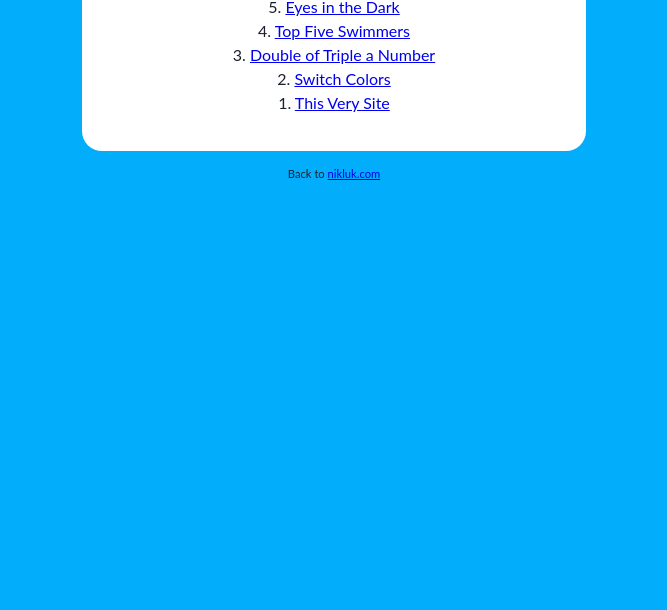
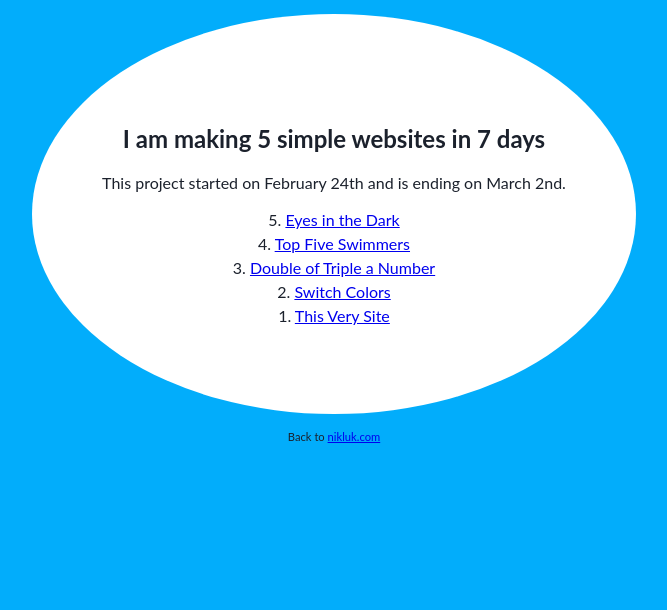
Before and after one commit to nfluk/portfolio_origin, a plain HTML site: page fiveProjects.html in a window 1280 px wide. Shown: the part 206-816 px from the top of the page, without its empty margins (306-973 px from the left). Drawn offline with Linux system fonts and the light colour scheme.

Commit message:
added vh to flex and some paddings

```diff
--- a/fiveProjects.css
+++ b/fiveProjects.css
@@ -10,12 +10,14 @@ body {
   display: flex;
   justify-content: center;
   align-items: center;
+  height: 100vh;
 }
 
 section {
   background-color: white;
-  padding: 20px;
-  border-radius: 20px;
+  padding: 70px;
+  padding-top: 90px;
+  border-radius: 100%;
 }
 
 #container {
```
